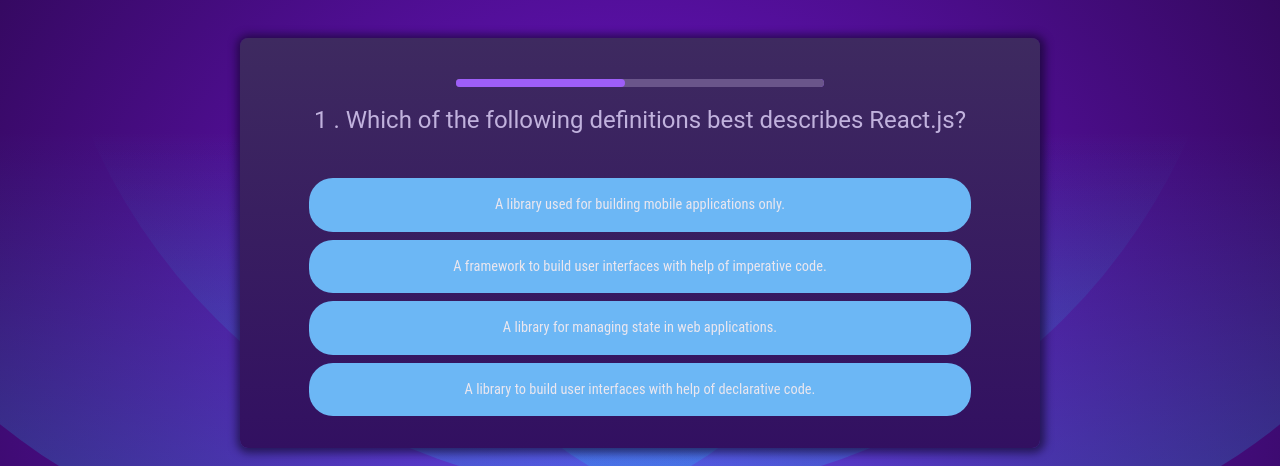
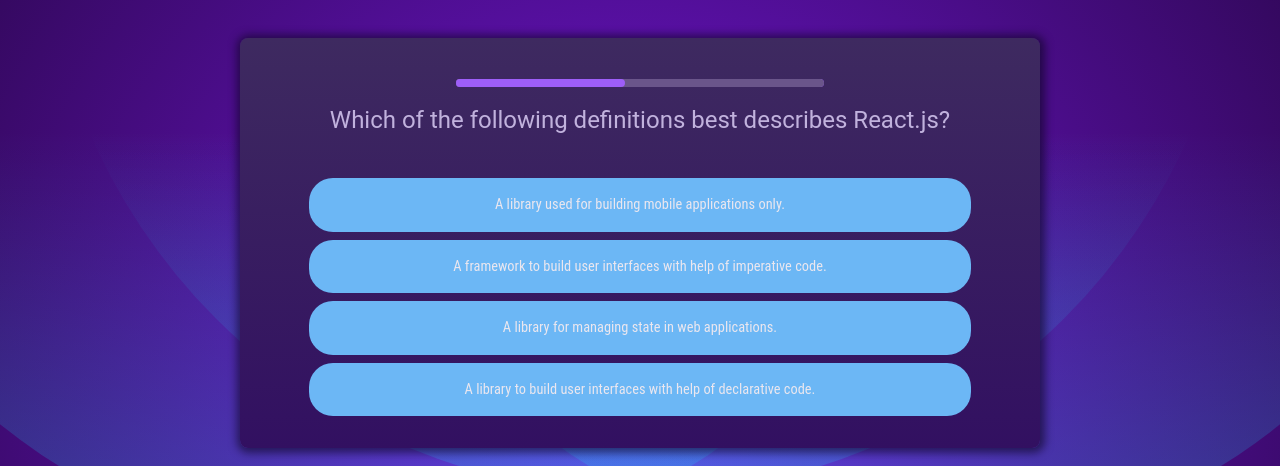
Before and after one commit to sivaraman123456/React_Quiz_project, a React (Vite) app: page / in a window 1280 px wide. Shown: the part 166-632 px from the top of the page. Built offline with nearby package versions, Linux system fonts and the light colour scheme.

Commit message:
splitting components

```diff
--- /dev/null
+++ b/src/components/Answers.jsx
@@ -0,0 +1,42 @@
+
+import { useRef } from "react";
+// eslint-disable-next-line react/prop-types
+const Answers = ({answerState,answers, selectedAnswer,onSelect}) => {
+    const shuffledAnswers=useRef()
+    if(! shuffledAnswers.current) // CHECK if the shuffle is undefined or not . if it false than only shuffle
+    {
+    shuffledAnswers.current = [...answers];
+    shuffledAnswers.current.sort(() => Math.random() - 0.5);
+  }
+  return (
+    <ul id="answers">
+    {shuffledAnswers.current.map((answer) => {
+      let cssClass=''
+      // write a logic for  style to the selected answer
+      const isSelected= selectedAnswer === answer // this condition findout the user selected option
+
+      if(answerState==='Answered' && isSelected)
+      {
+          console.log(answerState);
+
+          cssClass='selected'
+      }
+      // write a logic for make style if the answer correct or wrong
+
+      if((answerState === 'correct' || answerState==='wrong') && isSelected)
+      {
+          cssClass=answerState
+      }
+      return (
+        <li key={answer} className="answer">
+          <button onClick={() => onSelect(answer)} className={cssClass}>
+            {answer}
+          </button>
+        </li>
+      );
+    })}
+  </ul>
+  )
+}
+
+export default Answers
--- /dev/null
+++ b/src/components/Question.jsx
@@ -0,0 +1,29 @@
+import Answers from "./Answers"
+import QuestionTimer from "./QuestionTimer"
+
+
+const Question = ({questionText,answers,onSelecteAnswer,selectedAnswer,answerState,skippedAnswer}) => {
+  return (
+<div id="question">
+        <QuestionTimer
+        // whenever the new question move than only it will re-create
+          timeout={10000}
+          onTimeout={skippedAnswer}
+        />
+        <h2>
+          {/* <span>{activeQuestionIndex + 1} .</span>{" "} */}
+          {questionText}
+        </h2>
+       <Answers
+       // whenever the new question move than only it will re-create
+        selectedAnswer={selectedAnswer}
+        answerState={answerState}
+        answers={answers}
+        onSelect={onSelecteAnswer}
+        />
+
+      </div>
+  )
+}
+
+export default Question
--- a/src/components/Quiz.jsx
+++ b/src/components/Quiz.jsx
@@ -1,9 +1,10 @@
 import { useState } from "react";
 import QUESTIONS from "../questions.js";
 import quizCompleteIcon from "../assets/quiz-complete.png";
-import QuestionTimer from "./QuestionTimer.jsx";
 import { useCallback } from "react";
+import Question from "./Question.jsx";
 const Quiz = () => {
+
   const [userAnswers, setUserAnswers] = useState([]);
   const [answerState, setAnswerState] = useState(""); // set the selected answer correct or wrong
   const activeQuestionIndex =
@@ -47,48 +48,19 @@
       </div>
     );
   }
-  const shuffledAnswers = [...QUESTIONS[activeQuestionIndex].answers];
-  shuffledAnswers.sort(() => Math.random() - 0.5);
+
+
   return (
     <div id="quiz">
-      <div id="question">
-        <QuestionTimer
-          key={activeQuestionIndex}
-          timeout={10000}
-          onTimeout={skippedAnswer}
-        />
-        <h2>
-          <span>{activeQuestionIndex + 1} .</span>{" "}
-          {QUESTIONS[activeQuestionIndex].text}
-        </h2>
-        <ul id="answers">
-          {shuffledAnswers.map((answer) => {
-            let cssClass=''
-            // write a logic for  style to the selected answer
-            const isSelected=userAnswers[userAnswers.length-1] === answer // this condition findout the user selected option
-
-            if(answerState==='Answered' && isSelected)
-            {
-                console.log(answerState);
-
-                cssClass='selected'
-            }
-            // write a logic for make style if the answer correct or wrong
-
-            if((answerState === 'correct' || answerState==='wrong') && isSelected)
-            {
-                cssClass=answerState
-            }
-            return (
-              <li key={answer} className="answer">
-                <button onClick={() => handleSelectAnswer(answer)} className={cssClass}>
-                  {answer}
-                </button>
-              </li>
-            );
-          })}
-        </ul>
-      </div>
+      <Question
+      key={activeQuestionIndex}         // whenever the new question move than only it will re-create
+      questionText={QUESTIONS[activeQuestionIndex].text}
+      answers={QUESTIONS[activeQuestionIndex].answers }
+      onSelecteAnswer={handleSelectAnswer}
+      selectedAnswer={userAnswers[userAnswers.length-1]}
+      answerState={answerState}
+      skippedAnswer={skippedAnswer}
+      />
     </div>
   );
 };
```
